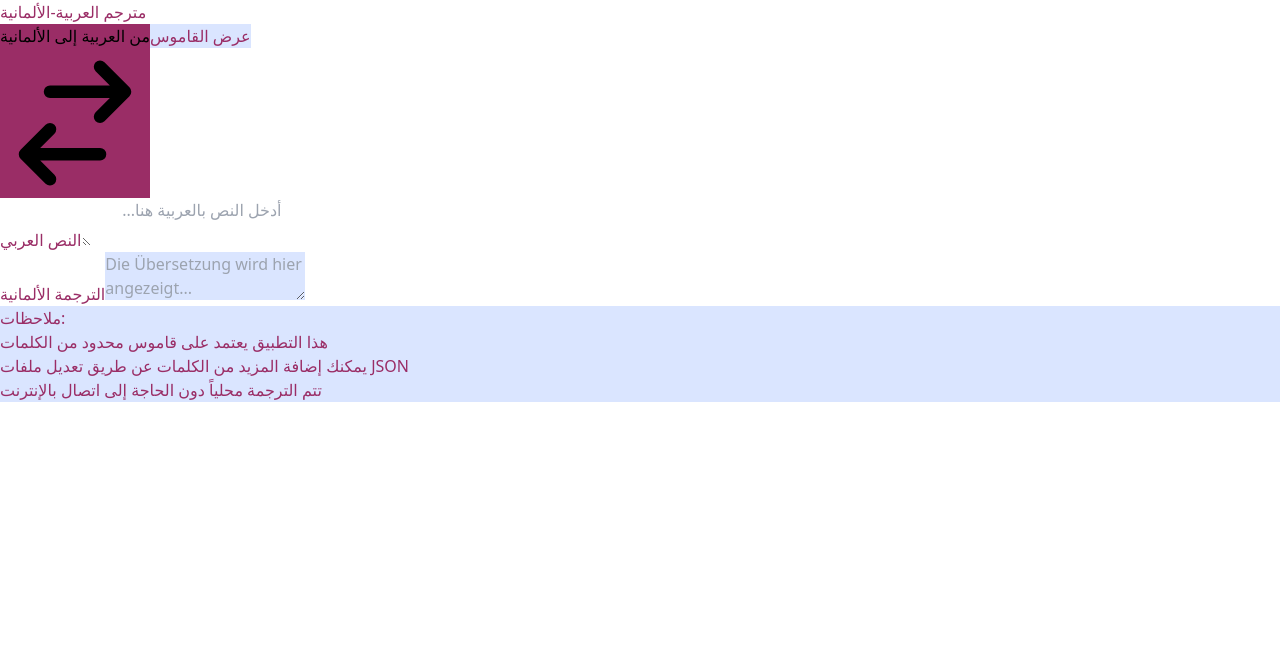
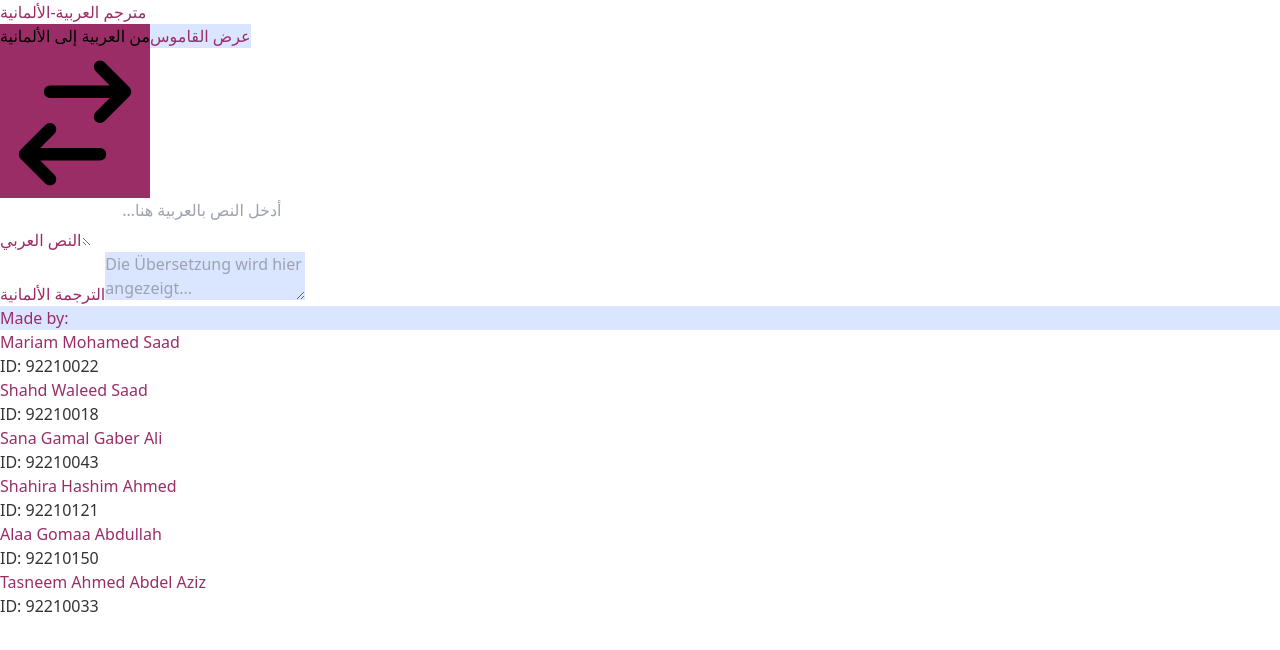
Before and after one commit to zeyad-k/AInsD, a React (Vite) app: page / in a window 1280 px wide. Shown: the top 650 px of the page. Built offline with nearby package versions, Linux system fonts and the light colour scheme.

Commit message:
feat: add team member details section in TranslatorApp

```diff
--- a/src/TranslatorApp.jsx
+++ b/src/TranslatorApp.jsx
@@ -359,13 +359,36 @@ export default function TranslatorApp() {
         )}
       </div>
 
-      <div className="mt-8 p-4 border rounded-lg w-full" style={{ backgroundColor: colors.secondary, borderColor: colors.primary }}>
-        <h2 className="text-lg font-medium mb-2" style={{ color: colors.primary }}>ملاحظات:</h2>
-        <ul className="list-disc pl-6 space-y-1 text-sm" style={{ color: colors.primary }}>
-          <li>هذا التطبيق يعتمد على قاموس محدود من الكلمات</li>
-          <li>يمكنك إضافة المزيد من الكلمات عن طريق تعديل ملفات JSON</li>
-          <li>تتم الترجمة محلياً دون الحاجة إلى اتصال بالإنترنت</li>
-        </ul>
+           <div className="mt-8 p-4 border rounded-lg w-full" style={{ backgroundColor: colors.secondary, borderColor: colors.primary }}>
+        <h2 className="text-lg text-center font-medium mb-4" style={{ color: colors.primary }}>Made by:</h2>
+        <div className="grid grid-cols-1 md:grid-cols-2 gap-2 mb-4">
+          <div className="p-2 rounded-lg" style={{ backgroundColor: colors.white }}>
+            <p className="font-medium" style={{ color: colors.primary }}>Mariam Mohamed Saad</p>
+            <p className="text-sm" style={{ color: colors.text }}>ID: 92210022</p>
+          </div>
+          <div className="p-2 rounded-lg" style={{ backgroundColor: colors.white }}>
+            <p className="font-medium" style={{ color: colors.primary }}>Shahd Waleed Saad</p>
+            <p className="text-sm" style={{ color: colors.text }}>ID: 92210018</p>
+          </div>
+          <div className="p-2 rounded-lg" style={{ backgroundColor: colors.white }}>
+            <p className="font-medium" style={{ color: colors.primary }}>Sana Gamal Gaber Ali</p>
+            <p className="text-sm" style={{ color: colors.text }}>ID: 92210043</p>
+          </div>
+          <div className="p-2 rounded-lg" style={{ backgroundColor: colors.white }}>
+            <p className="font-medium" style={{ color: colors.primary }}>Shahira Hashim Ahmed</p>
+            <p className="text-sm" style={{ color: colors.text }}>ID: 92210121</p>
+          </div>
+          <div className="p-2 rounded-lg" style={{ backgroundColor: colors.white }}>
+            <p className="font-medium" style={{ color: colors.primary }}>Alaa Gomaa Abdullah</p>
+            <p className="text-sm" style={{ color: colors.text }}>ID: 92210150</p>
+          </div>
+          <div className="p-2 rounded-lg" style={{ backgroundColor: colors.white }}>
+            <p className="font-medium" style={{ color: colors.primary }}>Tasneem Ahmed Abdel Aziz</p>
+            <p className="text-sm" style={{ color: colors.text }}>ID: 92210033</p>
+          </div>
+        </div>
+
+
       </div>
     </div>
   );}
```
